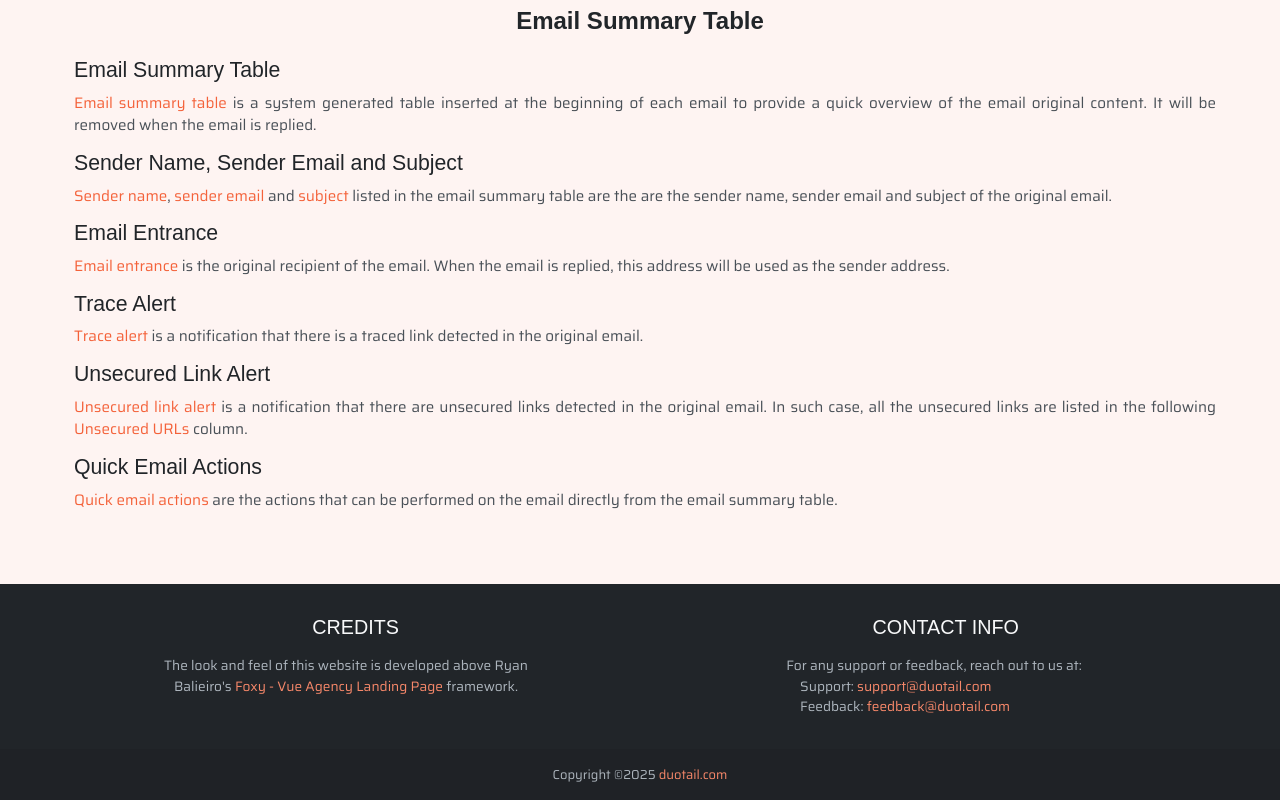
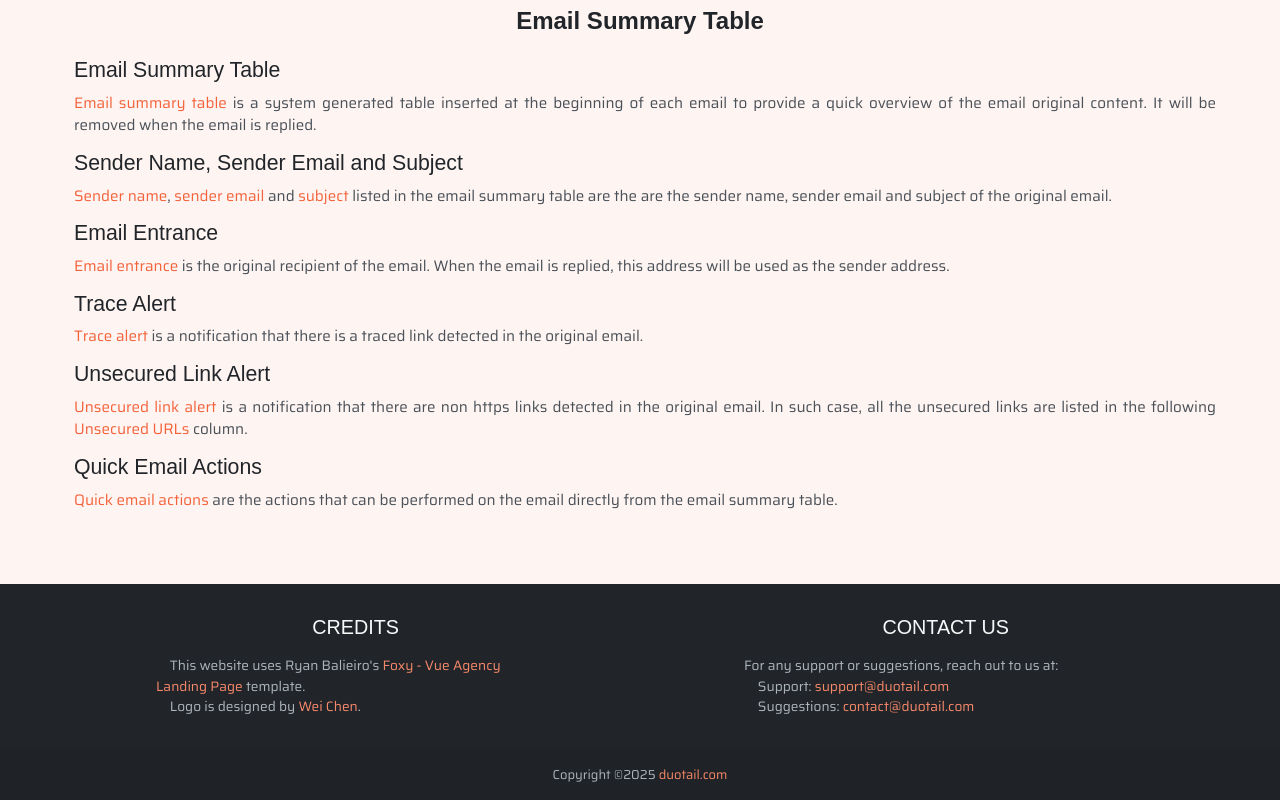
Before and after one commit to taodong/duotail-website, a Vue app: page /knowledge in a window 1280 px wide. Shown: the part 262-1062 px from the top of the page. Built offline with nearby package versions, Linux system fonts and the light colour scheme; a web font is replaced by a local one.

Commit message:
Update credits

```diff
--- a/src/data/knowledge.json
+++ b/src/data/knowledge.json
@@ -28,7 +28,7 @@
                 "icon": "none",
                 "anchor": "unsecured-link-alert",
                 "question": "Unsecured Link Alert",
-                "answer": "*Unsecured link alert* is a notification that there are unsecured links detected in the original email. In such case, all the unsecured links are listed in the following *Unsecured URLs* column."
+                "answer": "*Unsecured link alert* is a notification that there are non https links detected in the original email. In such case, all the unsecured links are listed in the following *Unsecured URLs* column."
             },
             {
                 "icon": "none",
--- a/src/vue/components/footer/FooterColumn.vue
+++ b/src/vue/components/footer/FooterColumn.vue
@@ -12,7 +12,7 @@
         <div v-if="props.description.length > 0"
              class="duotail-footer-col-item">
             <div class="duotail-footer-col-description">
-                <p v-for="descriptionItem in props.description" class="text-2 m-0" v-html="descriptionItem"/>
+                <p v-for="(descriptionItem, index) in props.description" :key="index" class="text-2 m-0" v-html="descriptionItem"/>
             </div>
         </div>
 
@@ -79,10 +79,6 @@ h5.duotail-footer-col-title {
 }
 
 div.duotail-footer-col-item {
-    display: flex;
-    align-items: center;
-    justify-content: center;
-
     @include generate-dynamic-styles-with-hash((
         xxxl: (padding-top:0.5rem),
         lg: (padding-top:0.3rem),
@@ -90,6 +86,16 @@ div.duotail-footer-col-item {
 
     margin: 0 auto;
     max-width: 380px;
+    width: 100%; // Ensure items take full width
+}
+
+// Only center content for SocialLinks and InlineLinkList if needed
+// You can add a class or use a deep selector if necessary, e.g.:
+.duotail-footer-col-item :deep(.social-links),
+.duotail-footer-col-item :deep(.inline-link-list) {
+    display: flex;
+    align-items: center;
+    justify-content: center;
 }
 
 div.duotail-footer-col-description {
@@ -97,8 +103,11 @@ div.duotail-footer-col-description {
     flex-direction: column;
     align-items: flex-start;
     justify-content: flex-start;
+    width: 100%;
 
-    p: {
+    p {
+        text-align: left;
+        width: 100%;
         text-transform: none !important;
     }
 }
--- a/src/vue/content/Master.vue
+++ b/src/vue/content/Master.vue
@@ -13,17 +13,18 @@
             <FooterColumn title="Credits"
                           faIcon="fa-solid fa-award me-1 d-none d-md-inline"
                           :description="[
-                              `The look and feel of this website is developed above Ryan Balieiro's <a href='https://github.com/ryanbalieiro/vue-agency-landing-page-template/' target='_blank'>Foxy - Vue Agency Landing Page</a> framework.`
+                              `<i class='fa-solid fa-champagne-glasses'></i> This website uses Ryan Balieiro's <a href='https://github.com/ryanbalieiro/vue-agency-landing-page-template/' target='_blank'>Foxy - Vue Agency Landing Page</a> template.`,
+                              `<i class='fa-solid fa-champagne-glasses'></i> Logo is designed by <a href='https://www.artstation.com/massivewei' target='_blank'>Wei Chen</a>.`,
                           ]"
                           :links="[]"
                           :displayLinksAsButtons="false"/>
 
-            <FooterColumn title="Contact Info"
+            <FooterColumn title="Contact Us"
                           faIcon="fa fa-fax me-2"
                           :description="[
-                              `For any support or feedback, reach out to us at:`,
+                              `For any support or suggestions, reach out to us at:`,
                               `<i class='fa-regular fa-envelope'></i> Support:&nbsp;<a href='mailto:support@duotail.com'>support@duotail.com</a>`,
-                              `<i class='fa-regular fa-envelope'></i> Feedback:&nbsp;<a href='mailto:feedback@duotail.com'>feedback@duotail.com</a>`
+                              `<i class='fa-regular fa-envelope'></i> Suggestions:&nbsp;<a href='mailto:contact@duotail.com'>contact@duotail.com</a>`
                           ]"
                           :links="[]"
                           :displayLinksAsButtons="false"/>
```
